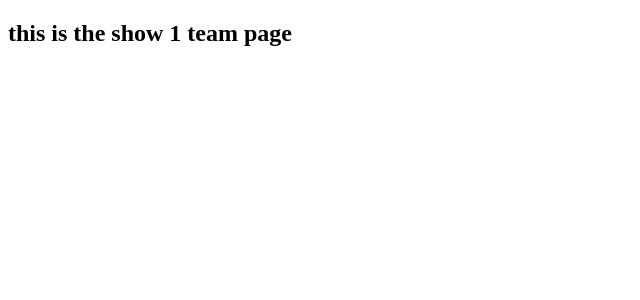
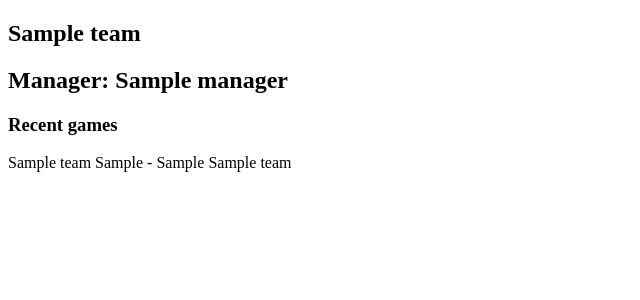
Before and after one commit to defibuildereth/w5_sports_league_project, a Flask app: page /teams/1 in a window 1280 px wide. Shown: the part 80-380 px from the top of the page, without its empty margins (0-640 px from the left). Run offline with Flask 2, Linux system fonts and the light colour scheme; a database or web service that is not in the repository returns one stand-in record (values such as "Sample title"); some libraries are stand-ins or nearby versions.

Commit message:
show 1 team displaying correct info

```diff
--- a/templates/teams/show.html
+++ b/templates/teams/show.html
@@ -2,7 +2,17 @@
 
 {% block content %}
 
-<h1>this is the show 1 team page</h1>
+<h1>{{team.name}}</h1>
+
+<h2>Manager: {{team.manager}}</h2>
+
+<h3>Recent games</h3>
+
+{% for game in games %}
+
+<p>{{game.team1.name}} {{game.team1_goals}} - {{game.team2_goals}} {{game.team2.name}}</p>
+
+{% endfor %}
 
 
 {% endblock %}
```
